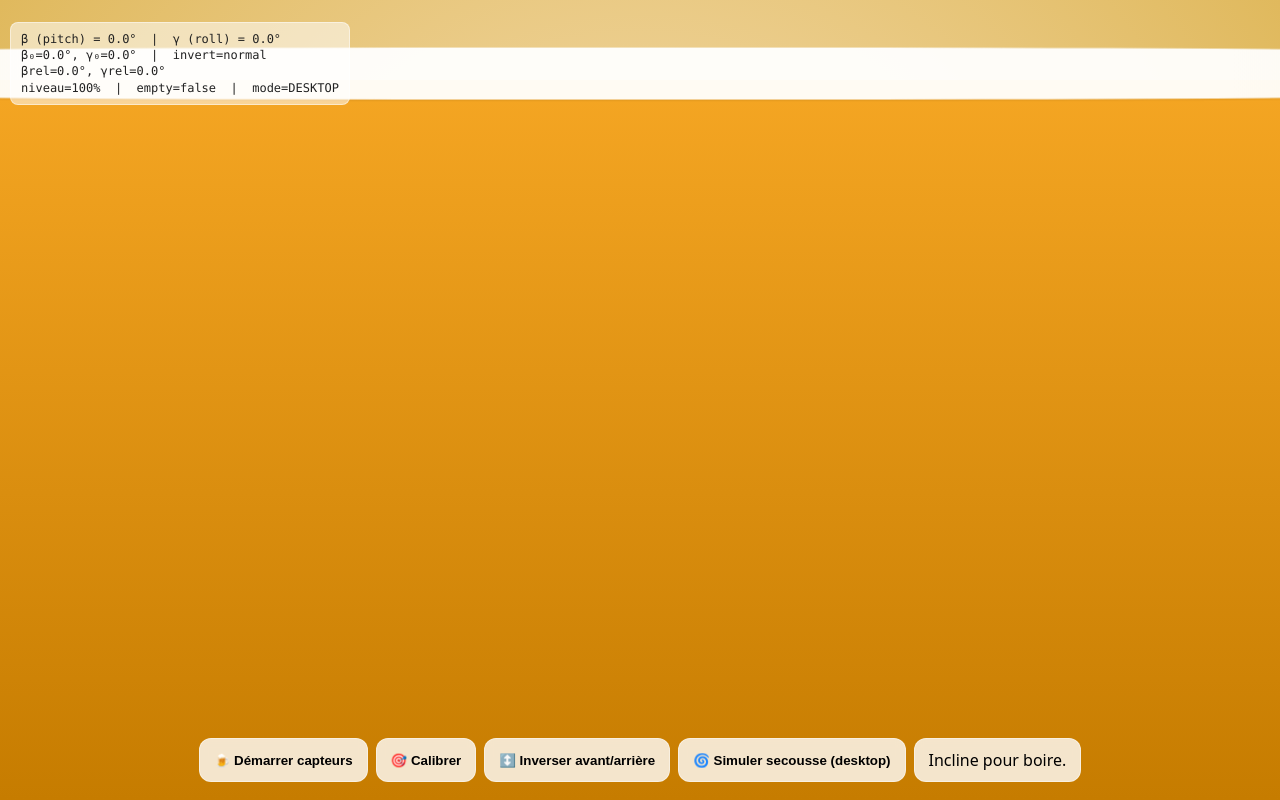
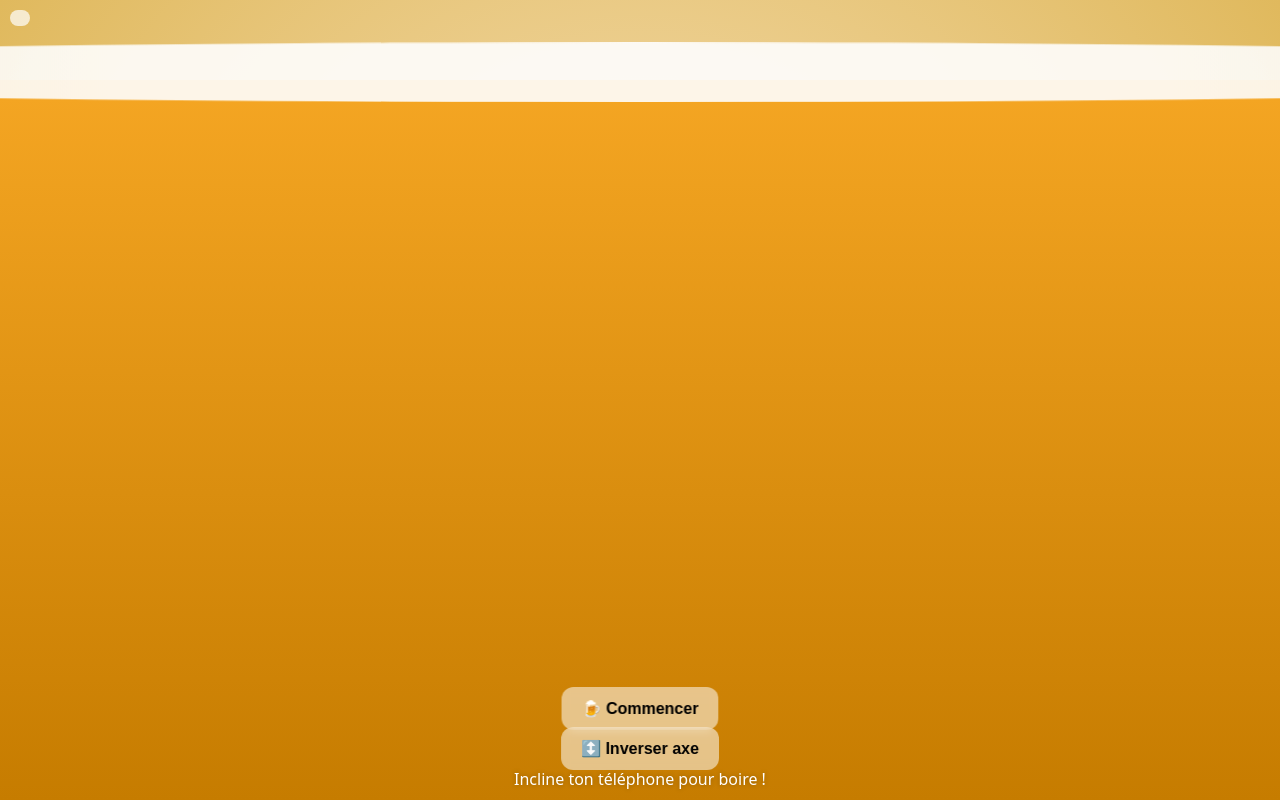
Before and after one commit to seg1-exe/inktober-2025, a website: page public/projects/boire/index.html in a window 1280 px wide. Drawn offline with Linux system fonts and the light colour scheme.

Commit message:
day 13.10

```diff
--- a/public/projects/boire/index.html
+++ b/public/projects/boire/index.html
@@ -2,236 +2,194 @@
 <html lang="fr">
 <head>
 <meta charset="utf-8" />
-<meta name="viewport" content="width=device-width, initial-scale=1, viewport-fit=cover" />
-<title>Beer Simulator — Desktop Test 🍺</title>
+<meta name="viewport" content="width=device-width, initial-scale=1" />
+<title>Beer Simulator 🍺</title>
 <style>
-  :root { --bg1:#f5deb3; --bg2:#e0b95d; --amber1:#f5a623; --amber2:#c67c00; }
-  html, body { height:100%; margin:0; background: radial-gradient(circle at center, var(--bg1), var(--bg2)); font-family: system-ui, -apple-system, Segoe UI, Roboto, sans-serif; overflow:hidden; }
-  /* Le "verre" = plein écran (visuel) */
-  .glass { position: fixed; inset: 0; transform-origin: 50% 50%; will-change: transform; }
-  /* La bière : très large pour conserver une “ligne d’horizon” visible même en rotation */
+  html, body {
+    margin: 0;
+    padding: 0;
+    height: 100%;
+    overflow: hidden;
+    background: radial-gradient(circle at center, #f5deb3, #e0b95d);
+    font-family: system-ui, sans-serif;
+  }
+
+  .glass {
+    position: fixed;
+    inset: 0;
+    transform-origin: center center;
+    will-change: transform;
+  }
+
   .beer {
-    position:absolute; bottom:0; left:50%; transform: translateX(-50%);
-    width: 220vw; height: 90vh;
-    background: linear-gradient(to top, var(--amber2), var(--amber1));
-    transform-origin: 50% 100%; /* on contre-rotatera autour du bas */
-    will-change: transform, height;
+    position: absolute;
+    bottom: 0;
+    left: 50%;
+    transform: translateX(-50%);
+    width: 200vw;
+    height: 90%;
+    background: linear-gradient(to top, #c67c00, #f5a623);
+    transform-origin: center center;
   }
+
   .foam {
-    position:absolute; top:-34px; left:0; width:100%; height: 52px;
-    background: radial-gradient(circle at 50% 55%, #fff 42%, #f7f3e9 100%);
-    border-radius: 50%/60%; opacity:.95; filter: drop-shadow(0 1px 1px rgba(0,0,0,.1));
-    animation: foam-bob 3s ease-in-out infinite; pointer-events:none;
+    position: absolute;
+    top: -40px;
+    left: 0;
+    width: 100%;
+    height: 60px;
+    background: radial-gradient(circle at 50% 50%, #fff 40%, #f7f3e9 100%);
+    opacity: 0.9;
+    border-radius: 50%;
+    animation: foam 3s infinite ease-in-out;
   }
-  @keyframes foam-bob { 50% { transform: translateY(2px) } }
 
-  .hud { position: fixed; left:0; right:0; bottom:18px; display:flex; justify-content:center; gap:8px; flex-wrap:wrap; z-index:10; }
-  .chip {
-    background:#ffffffcc; backdrop-filter: blur(4px);
-    padding:10px 14px; border-radius:12px; font-weight:600; border:1px solid #ffffff66;
+  @keyframes foam {
+    0%, 100% { transform: translateY(0); }
+    50% { transform: translateY(3px); }
   }
-  .btn { cursor:pointer; user-select:none; }
-  .msg { font-weight:500; }
-  .row { display:flex; gap:8px; flex-wrap:wrap; justify-content:center; }
-  .debug {
-    position: fixed; top:10px; left:10px;
-    font:12px/1.35 ui-monospace, SFMono-Regular, Menlo, monospace;
-    color:#222; background:#fff8; border:1px solid #fff7; border-radius:8px; padding:8px 10px;
+
+  #start, #invert {
+    position: absolute;
+    left: 50%;
+    transform: translateX(-50%);
+    background: #fff8;
+    border: none;
+    border-radius: 12px;
+    padding: 12px 20px;
+    font-size: 1rem;
+    font-weight: 600;
+    backdrop-filter: blur(4px);
+    cursor: pointer;
   }
-  .kbd { font:600 12px/1 ui-monospace, SFMono-Regular, Menlo, monospace; background:#000; color:#fff; padding:2px 6px; border-radius:6px; }
+
+  #start { bottom: 70px; }
+  #invert { bottom: 30px; }
+
+  #message {
+    position: absolute;
+    bottom: 10px;
+    width: 100%;
+    text-align: center;
+    color: #fff;
+    text-shadow: 0 0 5px rgba(0,0,0,0.3);
+    font-size: 1rem;
+  }
+
+  #debug {
+    position: absolute;
+    top: 10px;
+    left: 10px;
+    background: rgba(255,255,255,0.7);
+    padding: 8px 10px;
+    border-radius: 8px;
+    font-family: monospace;
+    font-size: 0.8rem;
+  }
 </style>
 </head>
 <body>
 
-<div class="glass" id="glass">
-  <div class="beer" id="beer">
+<div class="glass">
+  <div class="beer">
     <div class="foam"></div>
   </div>
+  <button id="start">🍺 Commencer</button>
+  <button id="invert">↕️ Inverser axe</button>
+  <div id="message">Incline ton téléphone pour boire !</div>
+  <div id="debug"></div>
 </div>
 
-<div class="hud">
-  <div class="row">
-    <button class="chip btn" id="start">🍺 Démarrer capteurs</button>
-    <button class="chip btn" id="calibrate">🎯 Calibrer</button>
-    <button class="chip btn" id="invert">↕️ Inverser avant/arrière</button>
-    <button class="chip btn" id="shake">🌀 Simuler secousse (desktop)</button>
-  </div>
-  <div class="row">
-    <div class="chip msg" id="status">Plein. Incline pour boire. (Desktop : ↑↓←→, <span class="kbd">R</span>=Calibrer, <span class="kbd">F</span>=Inverser, <span class="kbd">S</span>=Secousse)</div>
-  </div>
-</div>
+<script>
+const glass = document.querySelector(".glass");
+const beer = document.querySelector(".beer");
+const startBtn = document.getElementById("start");
+const invertBtn = document.getElementById("invert");
+const message = document.getElementById("message");
+const debug = document.getElementById("debug");
 
-<pre class="debug" id="debug"></pre>
+let beerLevel = 0.9;
+let beta = 0;
+let gamma = 0;
+let invert = false;
+let empty = false;
 
-<script>
-(() => {
-  const glass = document.getElementById('glass');
-  const beer  = document.getElementById('beer');
-  const startBtn = document.getElementById('start');
-  const statusEl = document.getElementById('status');
-  const debugEl  = document.getElementById('debug');
-  const calibrateBtn = document.getElementById('calibrate');
-  const invertBtn = document.getElementById('invert');
-  const shakeBtn = document.getElementById('shake');
-
-  // État (angles en degrés)
-  let beta = 0, gamma = 0;                // mesures “courantes”
-  let baseBeta = 0, baseGamma = 0;        // calibration (téléphone droit)
-  let betaRel = 0, gammaRel = 0;          // angles calibrés
-  let invertPitch = 1;                    // inverser avant/arrière si nécessaire
-  let level = 1.0;                        // 1 = plein, 0 = vide
-  let empty = false;
-  let lastT = null;
-  let running = true;                     // boucle d’animation toujours on (desktop OK)
-  let sensorActive = false;               // capteurs mobiles actifs ?
-
-  // Paramètres réglables
-  const THRESH = 40;                      // seuil d’angle pour “boire” (en °)
-  const DRAIN_PER_SEC = 0.22;             // vitesse de vidage à partir du seuil
-  const MAX_LIQ_VH = 90;                  // hauteur visuelle max en vh
-  const MAX_TILT_VISUAL = 20;             // tilt visuel max (en °) autour de Z pour le “verre”
-  const KEY_STEP = 3;                     // pas clavier (en °)
-
-  // Desktop: angles simulés si pas de capteurs
-  let simBeta = 0, simGamma = 0;          // ↑↓ = beta, ←→ = gamma
-  let useSim = true;                      // par défaut, oui, jusqu’à démarrage capteurs
-
-  // ----------------------------------------------------------
-  // Helpers
-  function clamp(v, a, b){ return Math.max(a, Math.min(b, v)); }
-  function mapLevelToVH(level){ return clamp(level,0,1) * MAX_LIQ_VH; }
-
-  function applyVisual() {
-    // Visuel : rotation Z du “verre” pour un feedback stable (évite la 3D “vers l’arrière”)
-    const zTilt = clamp(gammaRel, -MAX_TILT_VISUAL, MAX_TILT_VISUAL);
-    glass.style.transform = `rotate(${zTilt}deg)`;
-
-    // Le liquide reste “horizontal” : contre-rotation Z, pivot en bas
-    beer.style.transform = `translateX(-50%) rotate(${-zTilt}deg)`;
-    beer.style.height = mapLevelToVH(level) + 'vh';
+async function start() {
+  // Permissions iOS
+  if (typeof DeviceOrientationEvent.requestPermission === "function") {
+    try {
+      const permission = await DeviceOrientationEvent.requestPermission();
+      if (permission !== "granted") {
+        message.textContent = "Permission refusée 😢";
+        return;
       }
-
-  function drinkLogic(dt) {
-    // L’angle “boire” = pitch calibré (beta) avec inversion possible
-    const pitch = betaRel * invertPitch;
-    const over = Math.abs(pitch) - THRESH;
-    if (over > 0 && !empty && level > 0) {
-      // vitesse croît linéairement au-delà du seuil (x2 max si 80°)
-      const factor = clamp((Math.abs(pitch) / THRESH), 1, 2);
-      level -= DRAIN_PER_SEC * factor * dt;
-      if (level <= 0) {
-        level = 0;
-        empty = true;
-        statusEl.textContent = 'Verre vide. Secoue pour re-remplir 🍻';
-      } else {
-        statusEl.textContent = '🍺 Glou glou…';
-      }
-    } else {
-      if (!empty) statusEl.textContent = 'Incline pour boire.';
+    } catch {
+      message.textContent = "Erreur de permission 😢";
+      return;
     }
   }
 
-  function updateDebug() {
-    debugEl.textContent =
-      `β (pitch) = ${beta.toFixed(1)}°  |  γ (roll) = ${gamma.toFixed(1)}°\n` +
-      `β₀=${baseBeta.toFixed(1)}°, γ₀=${baseGamma.toFixed(1)}°  |  invert=${invertPitch>0?'normal':'inversé'}\n` +
-      `βrel=${betaRel.toFixed(1)}°, γrel=${gammaRel.toFixed(1)}°\n` +
-      `niveau=${(level*100).toFixed(0)}%  |  empty=${empty}  |  mode=${useSim?'DESKTOP':'MOBILE'}`;
+  startBtn.style.display = "none";
+  message.textContent = "Santé 🍻 Incline pour boire !";
+
+  window.addEventListener("deviceorientation", (e) => {
+    beta = e.beta || 0;
+    gamma = e.gamma || 0;
+  });
+
+  window.addEventListener("devicemotion", onShake);
+  requestAnimationFrame(loop);
 }
 
-  // ----------------------------------------------------------
-  // Capteurs mobiles
-  async function startSensors() {
-    try {
-      if (typeof DeviceMotionEvent !== 'undefined' && typeof DeviceMotionEvent.requestPermission === 'function') {
-        try { await DeviceMotionEvent.requestPermission(); } catch {}
+function loop() {
+  // Inclinaison du verre (gauche/droite)
+  const tiltZ = gamma * 0.5;
+  glass.style.transform = `rotate(${tiltZ}deg)`;
+  beer.style.transform = `translateX(-50%) rotate(${-tiltZ}deg)`;
+
+  // Affichage debug
+  debug.textContent = `β (pitch): ${beta.toFixed(1)}°\nγ (roll): ${gamma.toFixed(1)}°\nNiveau: ${(beerLevel*100).toFixed(0)}%`;
+
+  // Calcul de l'inclinaison absolue
+  let absPitch = Math.abs(beta);
+  if (invert) absPitch = -beta; // si on veut inverser la direction du "vers toi"
+
+  // Si penché suffisamment vers soi, on vide
+  if ((invert ? absPitch > 40 : absPitch < -40) && !empty) {
+    beerLevel -= 0.0025;
+    if (beerLevel < 0) beerLevel = 0;
+    beer.style.height = beerLevel * 100 + "%";
+    message.textContent = "🍺 Glou glou...";
+    if (beerLevel === 0) {
+      message.textContent = "Verre vide ! Secoue pour le remplir 🍻";
+      empty = true;
     }
-      if (typeof DeviceOrientationEvent !== 'undefined' && typeof DeviceOrientationEvent.requestPermission === 'function') {
-        try { await DeviceOrientationEvent.requestPermission(); } catch {}
+  } else if (!empty) {
+    message.textContent = "Incline ton téléphone pour boire !";
   }
-    } catch {}
 
-    window.addEventListener('deviceorientation', (e) => {
-      // On a un évènement => on passe en mode capteurs
-      useSim = false; sensorActive = true;
-      beta  = (typeof e.beta  === 'number') ? e.beta  : beta;
-      gamma = (typeof e.gamma === 'number') ? e.gamma : gamma;
-    }, { passive: true });
+  requestAnimationFrame(loop);
+}
 
-    window.addEventListener('devicemotion', (e) => {
-      // Si vide, une secousse remplit
+function onShake(e) {
   if (!empty) return;
   const a = e.accelerationIncludingGravity || e.acceleration || {x:0,y:0,z:0};
   const shake = Math.abs(a.x) + Math.abs(a.y) + Math.abs(a.z);
-      if (shake > 42) refill();
-    }, { passive: true });
-
-    startBtn.textContent = '✅ Capteurs actifs';
-    sensorActive = true;
+  if (shake > 40) {
+    beerLevel = 0.9;
+    beer.style.height = beerLevel * 100 + "%";
+    empty = false;
+    message.textContent = "Verre rempli ! 🍺";
+  }
 }
 
-  function calibrate() {
-    // Capture un offset de référence (position actuelle = “droit”)
-    baseBeta = beta;
-    baseGamma = gamma;
-    statusEl.textContent = 'Calibré ✅';
-  }
-
-  function refill() {
-    level = 1.0;
-    empty = false;
-    statusEl.textContent = 'Verre rempli ! 🍺';
-  }
-
-  // ----------------------------------------------------------
-  // Desktop simulation (clavier)
-  window.addEventListener('keydown', (e) => {
-    if (!useSim) return;
-    if (e.key === 'ArrowUp')   simBeta += KEY_STEP;
-    if (e.key === 'ArrowDown') simBeta -= KEY_STEP;
-    if (e.key === 'ArrowLeft') simGamma -= KEY_STEP;
-    if (e.key === 'ArrowRight')simGamma += KEY_STEP;
-    if (e.key.toLowerCase() === 'r') { baseBeta = useSim ? simBeta : beta; baseGamma = useSim ? simGamma : gamma; statusEl.textContent = 'Calibré ✅'; }
-    if (e.key.toLowerCase() === 'f') { invertPitch *= -1; statusEl.textContent = (invertPitch>0?'Axe normal ↕️':'Axe inversé ↕️'); }
-    if (e.key.toLowerCase() === 's') { if (empty) refill(); }
+invertBtn.addEventListener("click", () => {
+  invert = !invert;
+  invertBtn.textContent = invert ? "↕️ Axe inversé" : "↕️ Axe normal";
 });
 
-  // Boutons UI
-  startBtn.addEventListener('click', startSensors);
-  calibrateBtn.addEventListener('click', () => { baseBeta = useSim ? simBeta : beta; baseGamma = useSim ? simGamma : gamma; statusEl.textContent = 'Calibré ✅'; });
-  invertBtn.addEventListener('click', () => { invertPitch *= -1; statusEl.textContent = (invertPitch>0?'Axe normal ↕️':'Axe inversé ↕️'); });
-  shakeBtn.addEventListener('click', () => { if (empty) refill(); });
+startBtn.addEventListener("click", start);
+</script>
 
-  // ----------------------------------------------------------
-  // Boucle principale
-  function tick(ts) {
-    if (lastT == null) lastT = ts;
-    const dt = clamp((ts - lastT)/1000, 0, 0.1);
-    lastT = ts;
-
-    // Source d’angles : capteurs ou simulation
-    if (useSim) { beta = simBeta; gamma = simGamma; }
-
-    // Angles calibrés (valeurs relatives au “droit”)
-    betaRel  = beta  - baseBeta;
-    gammaRel = gamma - baseGamma;
-
-    // Logique “boire”
-    drinkLogic(dt);
-
-    // Application visuelle
-    applyVisual();
-
-    // Debug
-    updateDebug();
-
-    if (running) requestAnimationFrame(tick);
-  }
-
-  // Init visuel plein
-  applyVisual();
-  requestAnimationFrame(tick);
-})();
-</script>
 </body>
 </html>
```
Lines whose indentation alone changed are shown as unchanged.
